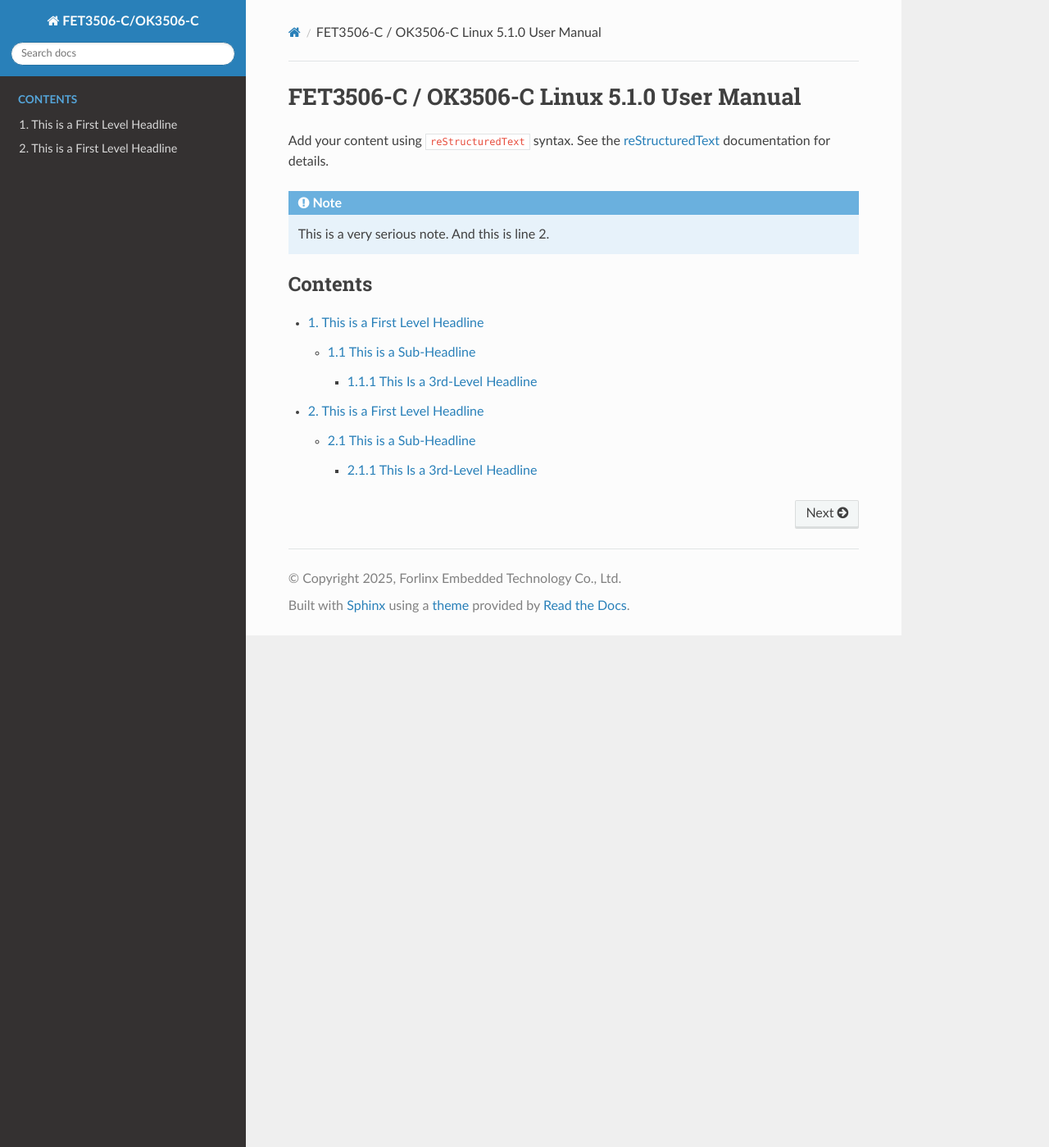
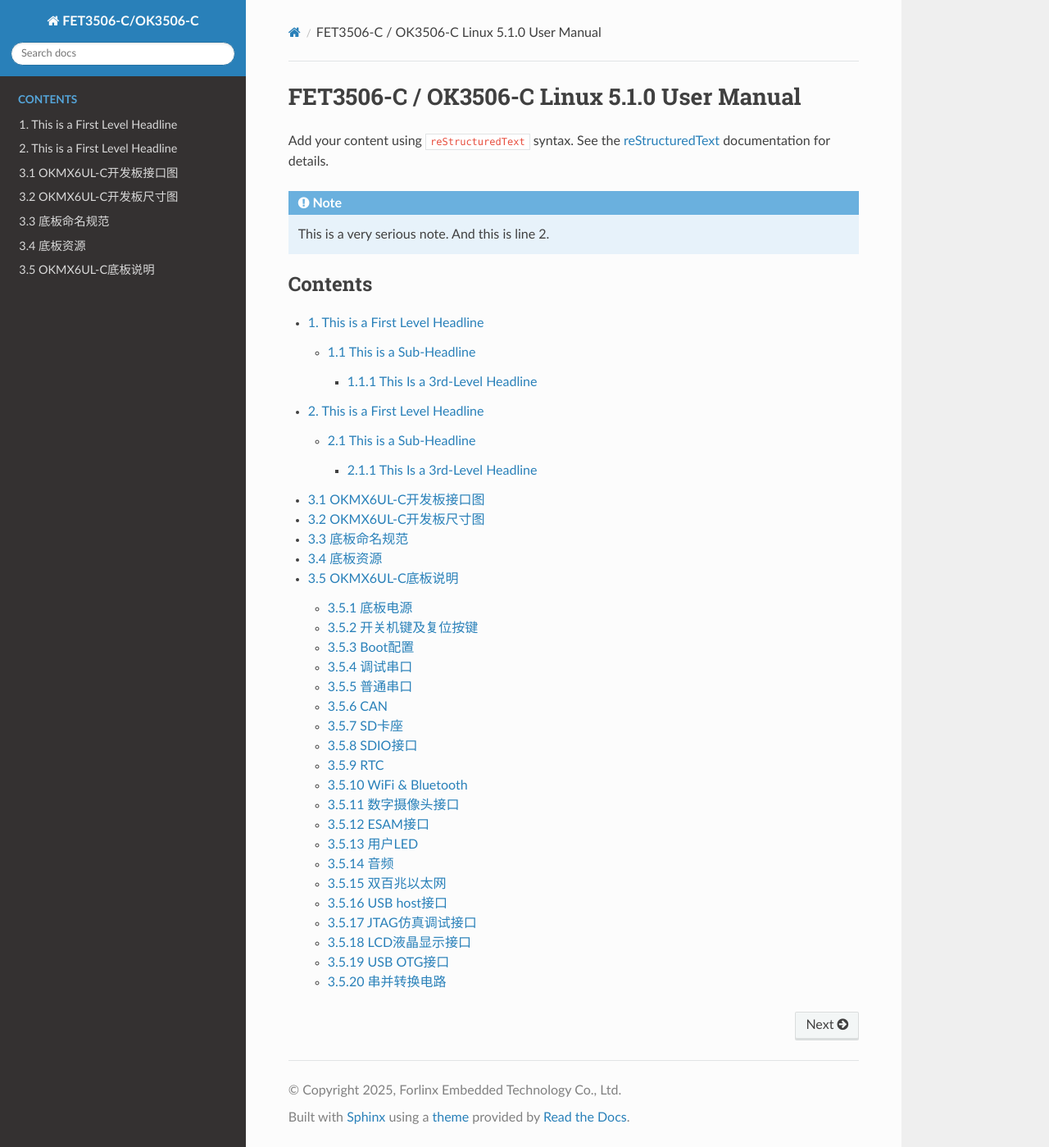
Before and after one commit to ForlinxEmbedded/rk3576, a Sphinx documentation site: the page built from source/index.rst, in a window 1280 px wide and 1399 px high. Shown: the whole window at 82% size. Built offline with Sphinx 7.4.7 and the Read the Docs theme 3.1.0, drawn with Linux system fonts in a browser that asks for light colours; some of the changed lines change nothing that is shown.

Commit message:
added developmentbaord.md

````diff
--- a/source/conf.py
+++ b/source/conf.py
@@ -30,7 +30,7 @@ latex_elements = {
       \usepackage{fontspec}
       \setmonofont{DejaVu Sans Mono}[Scale=0.8]
       \setcounter{secnumdepth}{0}
-      \setcounter{tocdepth}{0}  % Adjust the depth of the ToC if needed
+      \setcounter{tocdepth}{1}  % Adjust the depth of the ToC if needed
 
     ''',
 }
--- /dev/null
+++ b/source/development-board.md
@@ -0,0 +1,290 @@
+## 3.1  OKMX6UL-C开发板接口图
+飞凌OKMX6UL-C开发平台核心板和底板采用接插件的连接方式，主要接口如下图所示：
+
+**Nand Flash方案：**
+
+![](https://cdn.nlark.com/yuque/0/2024/jpeg/45534235/1720509416968-825b9791-f147-4f73-b784-7518fe529ba0.jpeg)
+
+**eMMC方案：**
+
+![](https://cdn.nlark.com/yuque/0/2024/jpeg/45534235/1720509417375-f3929dda-58ac-4bfb-bf04-1fb292f3e0a7.jpeg)
+
+
+
+## 3.2  OKMX6UL-C开发板尺寸图
+![](https://cdn.nlark.com/yuque/0/2024/png/45534235/1720509417910-4889a56a-877d-444d-966a-0a4489dd8bac.png)
+
+PCB尺寸：130mm×190mm。
+
+固定孔尺寸：间距：120mm×180mm，孔径：3mm。
+
+制版工艺：厚度1.6mm，4层PCB。
+
+电源电压：直流5V。
+
+## 3.3  底板命名规范
+ABC-D+IK:M
+
+| 字段 | 字段描述 | 值 | 说明 |
+| --- | --- | --- | --- |
+| A | 合格等级 | PC | 原型样品 |
+|  |  | 空白 | 大规模生产 |
+| B | 产品线标识 | OK | 飞凌嵌入式开发板 |
+| C | CPU名称 | MX6UL | i.MX6UL |
+| - | 分段标识 | - |  |
+| D | 连接方式 | Cx | 板对板连接器 |
+| + | 分段标识 | + | 此标识之后为配置参数部分 |
+| I | 运行温度 | C | 0 to 70℃     商业级 |
+|  |  | I | -40 to 85℃   工业级 |
+| K | PCB版本号 | 11 | V1.1 |
+|  |  | xx | Vx.x |
+| :M | 厂家内部标识 | :X | 此内容为厂家内部标识，对客户使用无影响 |
+
+
+## 3.4  底板资源
+| 功能 | 数量 | 参数 |
+| :---: | :---: | --- |
+| LCD | 1 | RGB888 24位，最高支持WXGA (1366 x 768) (60 Hz）； |
+| CAMERA | 1 | 8位并行接口（DVP），最大支持5-Megapixel； OV9650； |
+| Audio | 1 | 1_MIC，1_Phone，2*Speaker |
+| USB Host | 3 | 由集线器扩展,USB 2.0（最高支持 480 Mbps） |
+| USB OTG | 1 | 标准micro USB插座,USB 2.0 OTG （最高支持 480 Mbps） |
+| Ethernet | 2 | 10/100Mbps自适应，RJ-45接口 |
+| WiFi | 1 | RL-UM02WBS-8723BU-V1.2   IEEE 802.11b/g/n 1T1R WLAN and Bluetooth |
+| Bluetooth | 1 |  |
+| SD Card | 1 | 兼容SD、SDHC和SDXC（UHS-I） |
+| SDIO | 1 | 由2mm间距20Pin接口插座引出，与存储卡接口复用 |
+| LED | 2 |  |
+| PWM | 1 | 接到液晶背光调节 |
+| ADC | 4 | 用于电阻触摸板 |
+| IIC | 2 |  |
+| CAN | 2 | CAN 协议版本 2.0B 规范；用DG128-2P绿端子引出； |
+| UART | 2 | 五线串口，均为3.3V电平，每个最高支持 5.0 Mbps； |
+| UART Debug | 1 | RS232电平，DB9接口； |
+| JTAG Debug | 1 |  |
+
+
+注：表中参数为硬件设计或CPU理论值；
+
+## 3.5  OKMX6UL-C底板说明
+**注：下图中元件位号有“_NC”或者“_DNP”标识的，代表此元器件默认不焊接。**
+
+### 3.5.1  底板电源
+底板电源为直流5V，由DC-005插座（P27）或DC128-5.0绿端子（P26）引入。该直流5V电源经过自恢复保险、防反接二极管及过电压保护电路后，经LM1117降为3.3V，这两个电源均不受控，网络名分别为VDD_5V和VDD_3.3V。
+
+PMIC_ON_REQ引脚输出高电平， MOS管导通,VDD_5V和VDD_3.3V可分别输出GEN_5V和GEN_3.3V。
+
+PERI_PWREN引脚输出低电平， MOS管导通, GEN_3.3V输出VPERI_3.3V，并由XC6219输出NVCC_CSI，给CPU内部的摄像头部分电路供电。
+
+此部分电路是保证了核心板先上电，底板后上电，以防闩锁效应的发生损坏CPU。
+
+![](https://cdn.nlark.com/yuque/0/2024/png/45534235/1721894399256-7592b8c6-1b72-4de3-acbc-3c7b4f283ac1.png)![](https://cdn.nlark.com/yuque/0/2024/png/45534235/1721894403315-4483726d-1bc6-4c63-a9b7-90e5e0e3b63f.png)
+
+
+
+**注：**
+
+**1、客户自行设计是，如电源供电稳定则可去掉OVP保护电路；**
+
+**2、核心板FETMX6UL-C 摄像头电压（NVCC_CSI）由底板提供，客户可以根据自己使用的外设的引脚电平来进行配置。例如外接2.8V的摄像头，则需要使用XC6219B282MR芯片转成2.8V给NVCC_CSI供电；如果所接外设引脚电平为3.3V，则不需要使用XC6219B282MR芯片，可直接由GEN_3V3给NVCC_CSI供电。**
+
+**3、选择启动配置的拨码开关部分由GEN_3V3供电。**
+
+### 3.5.2  开关机键及复位按键
+底板左下方的SW1为开发板的开关机键，功能类似于手机的开关机键，长按该键，可开机，再长按，可关机。
+
+**注意：ONOFF引脚不用时可以悬空。**
+
+```plain
+开发板右下方的轻触开关SW2，按下后可关闭核心板上所有电源，实现给整板断电复位的功能。
+```
+
+![](https://cdn.nlark.com/yuque/0/2024/png/45534235/1721894410647-69d6f9a5-6dc5-4298-97c0-469b809521a2.png)
+
+### 3.5.3  Boot配置
+i.MX6UL有多种烧写和启动方式，在系统上电或复位后，通过读取系统启动配置引脚的状态，选择不同的烧写和启动方式。开发板使用BOOT_MODE0、BOOT_MODE1、LCD_DATA3~LCD_DATA7、LCD_DATA11作为系统启动配置引脚。
+
+BOOT_MODE0、BOOT_MODE1为BOOT  TYPE选择引脚。
+
+| **BOOT_MODE[1：0]** | **BOOT  TYPE** |
+| :---: | :---: |
+| 00 | Boot  From  Fuses |
+| 01 | Serial  Downloader |
+| 10 | Internal  Boot(Development) |
+| 11 | Reserved |
+
+
+LCD_DATA3~LCD_DATA7、LCD_DATA11为Boot  Device选择引脚。
+
+| **Boot Device** | **LCD_D7** | **LCD_D6** | **LCD_D5** | **LCD_D4** | **LCD_D3** | **LCD_D11** |
+| :---: | :---: | :---: | :---: | :---: | :---: | :---: |
+| QSPI | 0 | 0 | 0 | 1 | x | x |
+| WEIM | 0 | 0 | 0 | 0 | **Memory Type**:0-NOR-Flash   1-OneNAND | x |
+| Serial-ROM | 0 | 0 | 1 | 1 | x | x |
+| SD/eSD | 0 | 1 | 0 | x | x | 0-SDHC1   1-SDHC2 |
+| MMC/eMMC | 0 | 1 | 1 | x | x |  |
+| NAND | 1 | 0 | x | x | x | x |
+
+
+上表中底板上的SD卡使用的是SDHC1接口，核心板上的eMMC使用的是SDHC2接口。
+
+开发板的系统启动配置开关为S1，拨码开关拨到上方为on，拨到下方为off，系统烧写和启动方式配置如下：
+
+1、SD 卡烧写设置：1、4 on， 2、3、5、6、7、8 off ；
+
+2、USB OTG烧写设置：1、 Off，其他均为On；
+
+3、eMMC启动设置：1、4、5、8 on，2、3、6、7 off ；
+
+4、Nand启动设置：1、3 on，2、4、5、6、7、8 off。![](https://cdn.nlark.com/yuque/0/2024/png/45534235/1721894418162-2ff88f04-d9e8-4b3f-80dd-77c42488e507.png)
+
+**注意：**
+
+**1. FETMX6UL-C核心板LCD_DATA3、LCD_DATA4、LCD_DATA5、LCD_DATA6、LCD_DATA7、LCD_DATA11六个引脚为启动配置引脚，LCD功能在不用的情况下，这六个引脚不能用作IO。其他部分的LCD的引脚，客户在GPIO充足的情况下，不建议当GPIO使用。**
+
+**2. 我们在开发过程中发现部分LCD屏上电瞬间其引脚不是高阻状态，因此会影响boot引	脚电平状态，建议在液晶屏与CPU之间增加缓冲芯片，推荐芯片型号为SN74AVC16245，具体电路参考底板“LCD液晶显示接口”章节。**
+
+**3. LCD_DATA12和LCD_DATA23在上电时不能处于高电平，会导致核心板无法正常启动。**
+
+### 3.5.4  调试串口
+调试串口是标准9针RS-232串口，采用DB9弯头公座与电脑相连。若电脑无RS-232串口，可用USB转串口模块将串口引出。
+
+UART1是调试串口，5线，3.3V电平。经过MAX3232（U3）转为RS-232电平，由CON24 DB9插座引出。由于RTS和CTS两种信号不常用，目前R40和R43空焊，对硬件流控有要求时可以添加。![](https://cdn.nlark.com/yuque/0/2024/png/45534235/1721894426954-103013bb-4e01-4407-bd76-963385ebc528.png)
+
+**注意:**
+
+**1.为方便后期调试，请用户在自行设计地板时将此调试串口引出。**
+
+**2.UART1还通过2mm间距的10P接口插座（P7）直接引出，但不建议作为普通串口使用。原因有二：1、需要拆除R87，杜绝U3输出的影响；2、需要修改软件，将其配置为普通串口。**
+
+### 3.5.5  普通串口
+UART2和UART3均为5线串口，3.3V电平，分别由P6和P8引出。可与我公司模块配合使用，将3.3V电平分别转为RS-232电平和RS-485电平。
+
+### 3.5.6  CAN
+底板上提供了两路CAN接口，由DC128-5.0绿端子引出，端子标号分别为P11和P12。底板电路原理兼容TJA1040T、MC34901WEF、MCP2551三种CAN收发器芯片。
+
+目前开发板上默认焊接<font style="color:#ff0000;">MCP2551</font>。由于MCP2551的输出端RX为5V电平，可能会影响核心板的3.3V电压，因此，芯片输出端分别经过电阻R51和R59以及R69和R73分压到3.3V，再输入CPU的CAN2_RX和CAN1_RX。如果想使用另外两种CAN芯片，请参考相关芯片数据手册，对电路进行相应修改。
+
+![](https://cdn.nlark.com/yuque/0/2024/png/45534235/1721894437578-58382553-da35-40ad-9dd0-16d293b23ba4.png)
+
+### 3.5.7  SD卡座
+P3是SD卡座，使用CPU的SDHC1接口，通过拨码开关可配置为从SD卡烧写程序。该接口支持SD、SDHC和SDXC（UHS-I）卡。当SDXC卡的等级是UHS-II或更高时，会被降级到UHS-I使用。原因是从UHS-II开始，增加了新的数据脚（类比USB3.0与以往的区别）。
+
+![](https://cdn.nlark.com/yuque/0/2024/png/45534235/1721894441336-804f0030-2bfe-4d64-bc57-5b305d51fd42.png)
+
+### 3.5.8  SDIO接口
+SDIO接口与SD卡座共用SDHC1接口，可与我公司SDIO WiFi模块配合使用，模块型号为RTL8189ES。该接口经由2mm间距20P接口插座（P24）引出。
+
+
+
+![](https://cdn.nlark.com/yuque/0/2024/png/45534235/1721894445847-db8951be-0118-419d-87df-e145ee74b0a3.png)
+
+### 3.5.9  RTC
+开发板支持CPU自带RTC和外置RTC芯片两种方案。由于CPU自带RTC耗电量较大，默认使用外置RTC芯片。出厂自带的RTC电池是CR1220，电量耗尽后，用同型号电池替换即可。
+
+![](https://cdn.nlark.com/yuque/0/2024/png/45534235/1721894450715-3105f53b-d3db-4b94-9b1e-31f6bf557c84.png)
+
+### 3.5.10  WiFi & Bluetooth
+WiFi蓝牙二合一模块的型号是：RL-UM02WBS-8723DU-V1.2 WiFi， 标准:IEEE 802.11b/g/n,蓝牙标准：BT V2.1/BT V3.0/BT V4.0。
+
+![](https://cdn.nlark.com/yuque/0/2024/png/45534235/1721894454819-41336402-30f8-4ca6-bf03-8e884b1c832e.png)
+
+原理图中，WIFI_PWN引脚是模块的电源开关引脚， 输出低电平时，给模块供电。
+
+天线接口在PCB正面右上角，P4是天线，天线可发送和接收数据。图中DT1的型号是GESD1005H150CR10GPT。
+
+### 3.5.11  数字摄像头接口
+CPU支持8位并行接口（DVP），最大支持5-Megapixel，底板数字摄像头接口经由2.0mm间距20P接口插座P21引出,支持飞凌OV9650摄像头模块；
+
+![](https://cdn.nlark.com/yuque/0/2024/png/45534235/1721894458831-9d0d65ff-b746-4fb0-90f2-10e5825624a5.png)
+
+### 3.5.12  ESAM接口
+CPU最多支持两路ISO7816-3，飞凌开发板提供一路ISO7816协议接口，有两种封装形式引出，DIP-8形式的P25和SIM卡槽形式的P23，默认使用P23。![](https://cdn.nlark.com/yuque/0/2024/png/45534235/1721894464313-0bc256af-cdfe-4679-bb66-4c5bcdc448fe.png)
+
+**注意：ESAM接口的引脚跟摄像头的数据线引脚是复用的，客户在使用时应注意，以避免冲突。**
+
+### 3.5.13  用户LED
+开发板提供2个LED指示灯，分别为LED2、 LED3，使用LED指示灯时，需要把对应引脚配置为GPIO功能。当LED引脚输出低电平时， LED导通，LED灯亮，反之，引脚输出高电平时， LED灭。
+
+![](https://cdn.nlark.com/yuque/0/2024/png/45534235/1721894469294-0ff5d12d-3936-4348-91bf-fa26a0064f5a.png)
+
+### 3.5.14  音频
+开发板上提供了两个麦克风接口，一个是板载的麦克风U10，另一个是3.5mm标准立体声音频接口P22。系统默认使用板载麦克，当P22有外部麦克风设备插入时，板载麦克U10自动断开，使用外部麦克风设备录音。
+
+```plain
+音频芯片NAU88C22内部自带的D类功放输出端由两个XH2.54-2P白色插座P19、P20引出，可驱动两只8Ω喇叭，最高输出功率为1W，如果需要外接更大的功放，只能从耳机插座获取信号，不能从喇叭接口获取信号。
+```
+
+**注意：喇叭的功率来自D类功放，不是传统的模拟功放；**
+
+ **每个插座接一个喇叭，切记不可共用喇叭线，也不能把喇叭接到地线上；**
+
+
+
+![](https://cdn.nlark.com/yuque/0/2025/png/50461850/1742524077088-d6db0eb5-09cf-4a81-b3ae-896aefa679fb.png)
+
+![](https://cdn.nlark.com/yuque/0/2025/png/50461850/1742524077192-a7129856-38ee-48ad-adc1-13951df4385b.png)
+
+![](https://cdn.nlark.com/yuque/0/2025/png/50461850/1742524077276-e688a646-4344-499c-80ea-b5f09c98ce4e.png)
+
+![](https://cdn.nlark.com/yuque/0/2025/png/50461850/1742524077377-262b8cc3-3679-41a6-9df5-d7c7543e8a26.png)
+
+### 3.5.15  双百兆以太网
+CPU最多支持两路百兆网口，底板上提供了两路百兆以太网接口，均使用RMII接口形式与PHY芯片YT8512相连，由RJ45插座引出，分别为P28和P29，插座型号为FC62115BNL，内置隔离变压器。
+
+![](https://cdn.nlark.com/yuque/0/2024/png/45534235/1721894485284-ce415215-57f4-4271-aec0-b0896e9c1d8a.png)
+
+**注意：1.PCB设计时要保证PHY芯片有一个完整的地。**
+
+            **2.如果使用有源晶振，需要将有源晶振的1脚与PHY芯片的32脚断开。**
+
+### 3.5.16  USB host接口
+CPU支持两路USB 2.0，开发板将i.MX6UL其中的一路USB-OTG2接口通过USB集线器FE1.1s扩展出四路USB，其中三路连接到了USB host2.0接口（P13、P14、P15），可用于连接鼠标、4G模块、WiFi等设备，剩余一路USB连接到了板载蓝牙wifi上面。
+
+![](https://cdn.nlark.com/yuque/0/2024/png/45534235/1721894490267-01017834-f87b-4cd5-87f0-02fb8ad9e5e4.png)
+
+### 3.5.17  JTAG仿真调试接口
+开发板提供了JTAG调试接口（P10），方便用户通过仿真设备对i.MX6UL进行仿真调试。
+
+![](https://cdn.nlark.com/yuque/0/2024/png/45534235/1721894495464-6e22dcc4-2948-4fc2-99da-70ea47a7f4f6.png)
+
+
+
+**注意：JTAG调试接口与音频IIS接口引脚复用，如需使用JTAG接口，请先去掉R89、R90、R91、R92、R93。**
+
+### 3.5.18  LCD液晶显示接口
+CPU支持并行24位LCD,最大RGB888 24位，最高分辨率支持WXGA（1366x768），刷新频率为60HZ,开发板提供了一个通用的液晶显示接口，通过一个0.5mm间距54P的FPC座（P16）引出，可连接我公司生产的不同规格尺寸的电阻触摸屏和电容触摸屏。该液晶显示接口采用的是RGB888 24bit模式的接法。![](https://cdn.nlark.com/yuque/0/2024/png/45534235/1721894502211-0a084c5b-1ff2-4e9b-83c2-a43c1430f923.png)
+
+**注意：**
+
+**1.当不使用电阻触摸功能时，电阻触摸的四个引脚可以用作通用I/O口，四个引脚已分别从IIC、UART1、UART2、UART3四个接口插座上引出。**
+
+**2.当这四只引脚作为AD采集时，它的采样电压是0-3.3V，采样频率最大是1MS/s。**
+
+**3.为避免液晶屏上电瞬间引脚不是高阻状态而影响开发板启动，建议在液晶屏与CPU之间增加缓冲芯片，推荐芯片型号为SN74AVC16245。**
+
+**4.解决背光上电瞬间LCD屏背光闪烁问题方法：BLTPWM信号线对地焊接0.1uF电容。**
+
+### 3.5.19  USB OTG接口
+USB OTG是USB On-The-Go的缩写。简单地说，当具备USB OTG功能的设备（以i.MX6为例）连接到USB主设备（以电脑为例）的时候，i.MX6会识别出它连接的是主设备，于是把自己作为从设备与电脑通信，不给USB-OTG接口供电；当i.MX6与U盘连接的时候，i.MX6会识别出它连接的是从设备，于是把自己作为主设备与U盘通信，并给USB-OTG接口供电，为U盘提供电源。
+
+在下面的原理图中，P17是Micro USB插座，它的ID脚（第4脚）用于识别主从设备。开发板的5V电源（GEN_5V）通过两个P沟道场效应管构成的电子开关给Micro USB插座供电，该电子开关的使能端是VBUS_EN网络，该网络同时也是液晶屏的行同步信号。由于现在绝大多数液晶屏工作在DE模式下，不需要行场同步信号，所以将行同步信号配置为控制OTG电源的使能端。当VBUS_EN为高电平时，电子开关导通，反之则截止。
+
+　　当主设备（如电脑）通过电缆插入Micro USB插座时，电缆的Micro USB插头内的ID脚是悬空的，USB_OTG1_ID网络被R87上拉到GEN_3.3V，CPU检测到的是高电平，同时电脑通过USB电缆将Micro USB插座的1脚电压提升至5V，Vbus网络亦被提升至5V，i.MX6UL就工作在USB从模式下。此时，CPU将VBUS_EN置为低电平，两个P沟道场效应管截止，主设备提供的5V电源，不会传到GEN_5V上，二者不发生冲突。
+
+　　当从设备（如U盘）通过电缆插入Micro USB插座时，电缆的Micro USB插头内的ID脚是对地短路的， CPU检测到USB_OTG1_ID网络是低电平， i.MX6UL会自动配置为主模式，并将VBUS_EN置为高电平，两个P沟道场效应管导通，开发板通过GEN_5V对从设备供电。
+
+![](https://cdn.nlark.com/yuque/0/2024/png/45534235/1721894507051-1d9bac30-b60f-43c8-bf19-c1d3f5b2a9e1.png)
+
+开发板只作为HOST使用时电路可简化如下：![](https://cdn.nlark.com/yuque/0/2024/png/45534235/1721894517235-5fd2c875-7691-4953-a00e-32c08b617ef6.png)
+
+**注：底板需焊接R6。**
+
+<font style="color:#ff0000;">    </font>开发板只作为Device使用时电路可简化如下：![](https://cdn.nlark.com/yuque/0/2024/png/45534235/1721894520767-473beff3-8a23-47d2-9836-54025d3721fe.png)
+
+**注：底板不焊接R6。**
+
+### 3.5.20  串并转换电路
+由于核心板引出的GPIO有限，开发板使用SN74HC595芯片，做了一个串入并出转换电路，扩展了开发板的GPIO接口。
+
+该电路使用4个引脚，扩展出了8个GPIO接口，分别用于网络芯片的复位、WiFi电源开关控制、摄像头模块电源控制、LCD背光开关控制等信号。![](https://cdn.nlark.com/yuque/0/2024/png/45534235/1721894524750-52501756-5b91-42ff-b78f-b6418283a494.png)
--- a/source/hardware.md
+++ b/source/hardware.md
@@ -1,4 +1,7 @@
-# FETMX6UL-C简介
+# 1. FETMX6UL-C简介
+
+风纪扣大家发来开发及
+
 ## 2.1  FETMX6UL-C核心板外观图
 	Nand Flash方案：
 
--- a/source/index.rst
+++ b/source/index.rst
@@ -16,5 +16,6 @@ documentation for details.
 
 .. toctree::
    test
+   development-board
    :maxdepth: 3
    :caption: Contents
````
Also changed, not shown: 1 other file.
